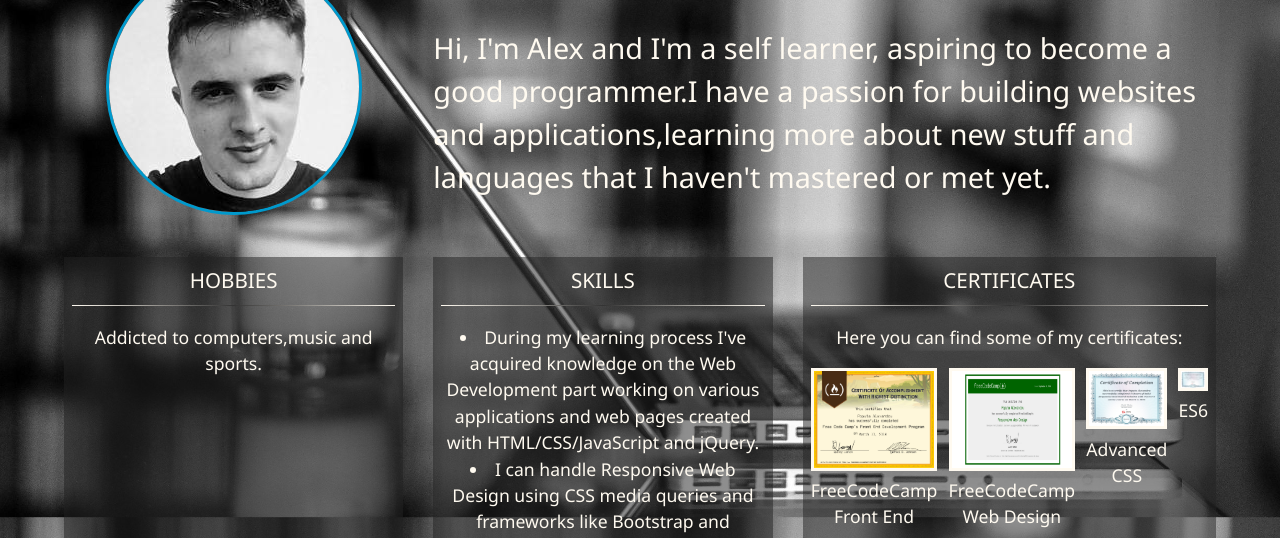
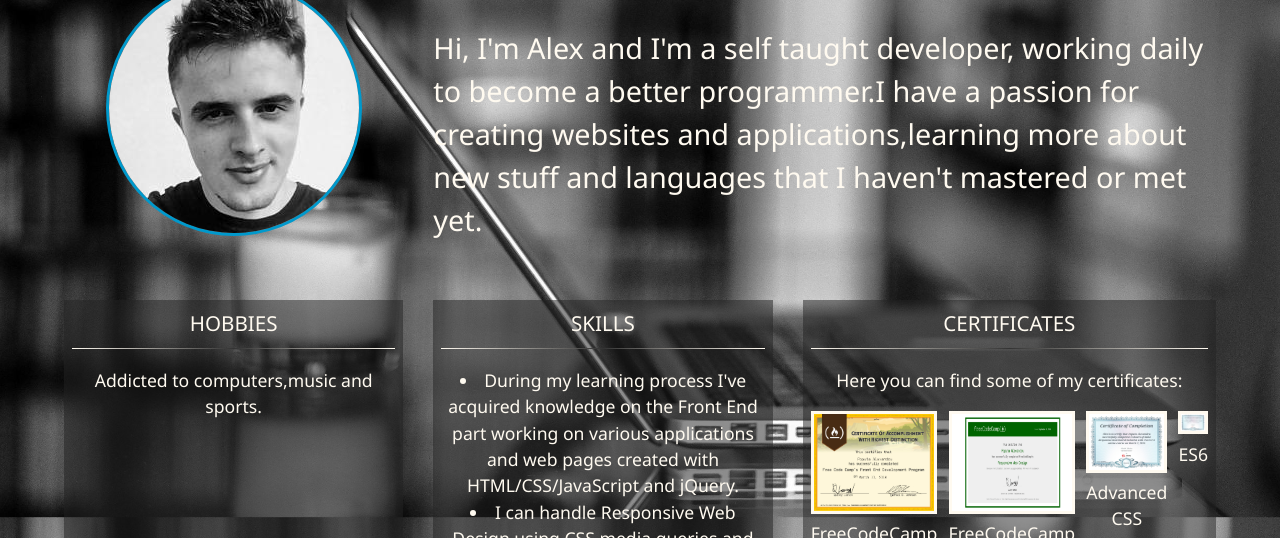
Before and after one commit to alexpoputa/alexpoputa.github.io, a website: page about.html in a window 1280 px wide. Shown: the part 336-874 px from the top of the page. Drawn offline with Linux system fonts and the light colour scheme.

Commit message:
about update

```diff
--- a/about.html
+++ b/about.html
@@ -64,8 +64,9 @@
             <img src="img/x8.jpg" alt="Poputa Alexandru" class="bio-image">
             <div class="bio">
                 <h3 class="text-secondary">BIO</h3>
-                <p>Hi, I'm Alex and I'm a self learner, aspiring to become a good programmer.I have a passion for
-                    building
+                <p>Hi, I'm Alex and I'm a self taught developer, working daily to become a better programmer.I have a
+                    passion for
+                    creating
                     websites and applications,learning more about new stuff and languages that I haven't mastered or
                     met
                     yet.
@@ -83,7 +84,7 @@
                 <h3>SKILLS</h3>
                 <hr class="hr">
                 <p>
-                    <li>During my learning process I've acquired knowledge on the Web Development part working on
+                    <li>During my learning process I've acquired knowledge on the Front End part working on
                         various
                         applications and web pages created with HTML/CSS/JavaScript and jQuery.</li>
                     <li> I can handle Responsive Web Design using CSS media queries and frameworks like Bootstrap and
```
Also changed, not shown: index.html (+1 -1 lines).
